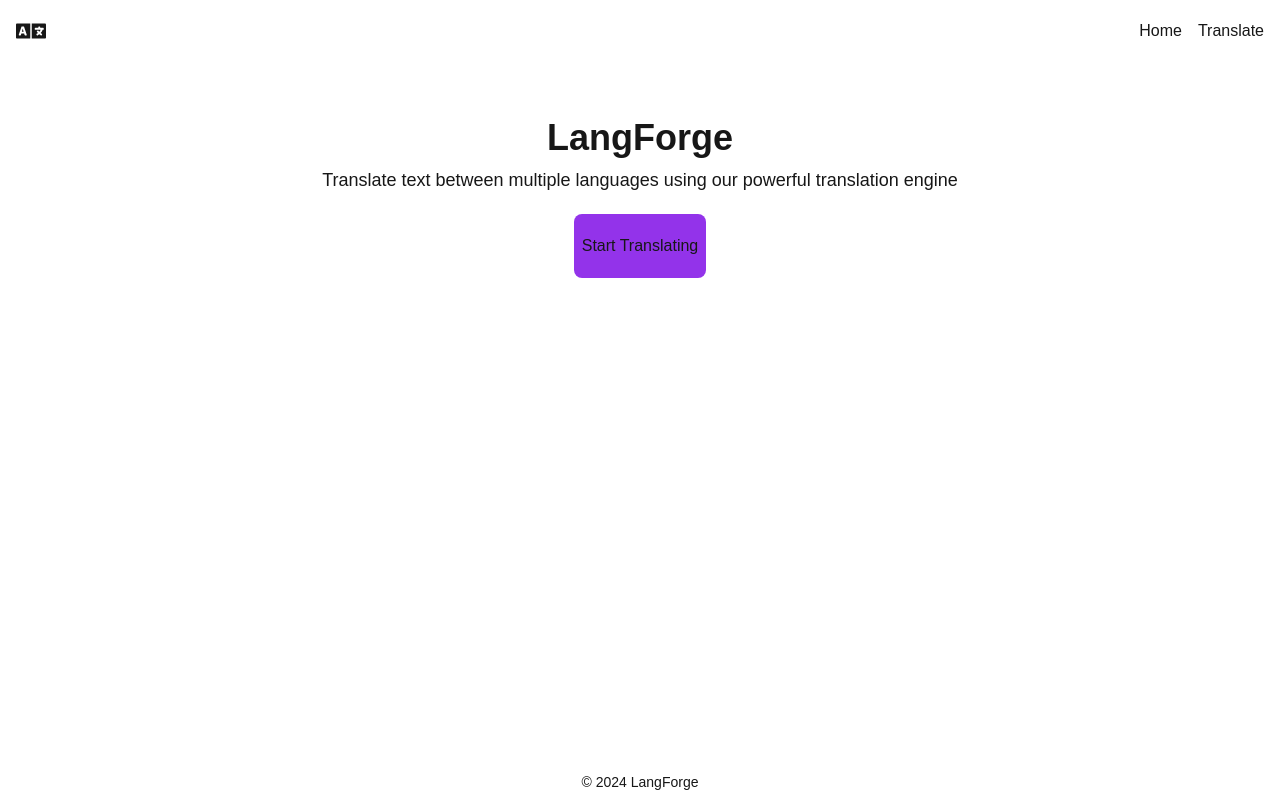
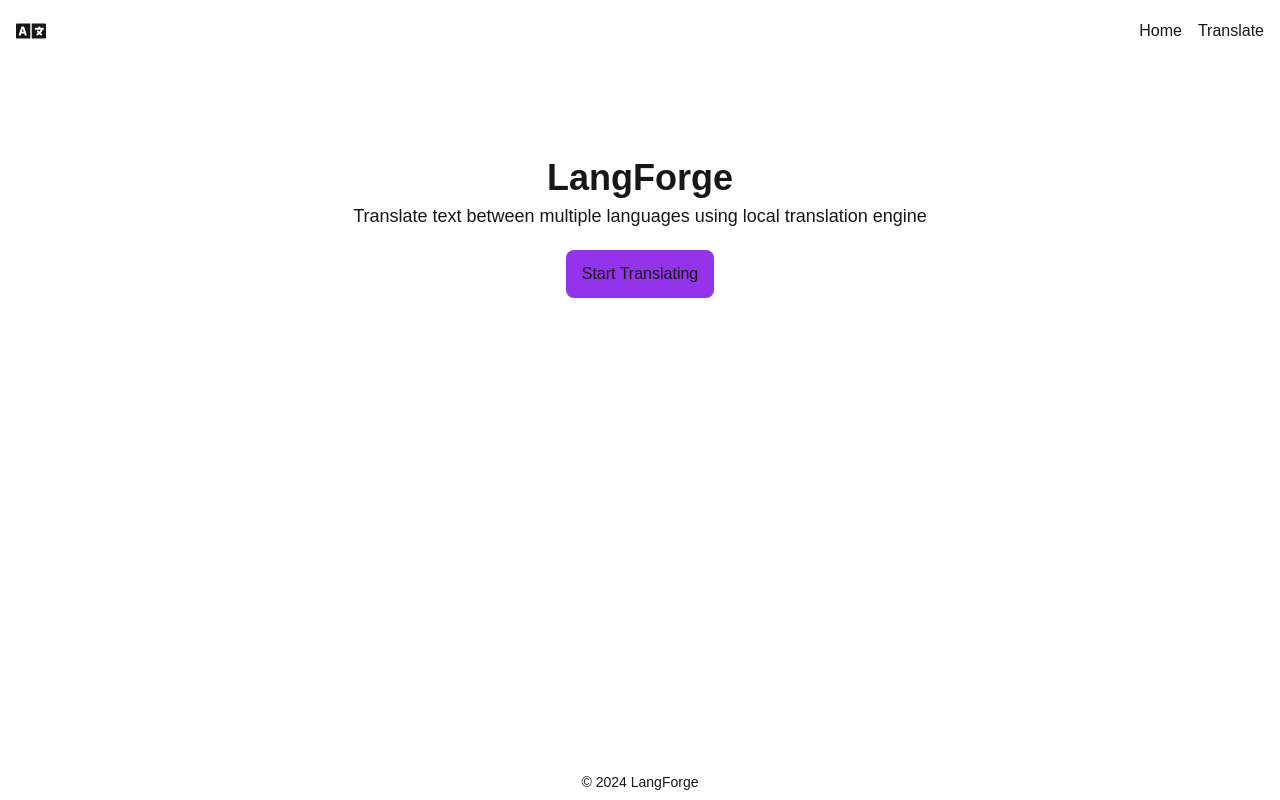
Before and after one commit to vpakarinen/langforge, a Next.js app in the folder frontend/langforge/: page / in a window 1280 px wide. Built offline with nearby package versions, Linux system fonts and the light colour scheme.

Commit message:
Small UI updates

```diff
--- a/frontend/langforge/src/components/Translate/TranslationForm.tsx
+++ b/frontend/langforge/src/components/Translate/TranslationForm.tsx
@@ -218,7 +218,7 @@ const TranslationForm = () => {
       {error && <p className="text-red-500">{error}</p>}
 
       <button
-        className={`w-full px-4 py-2 text-white bg-purple-600 hover:bg-purple-700 transition duration-200 focus:outline-none focus:ring-2 focus:ring-blue-500 focus:ring-opacity-50 ${
+        className={`w-full px-4 py-2 text-white bg-purple-600 rounded-md hover:bg-purple-700 transition duration-200 focus:outline-none focus:ring-2 focus:ring-blue-500 focus:ring-opacity-50 ${
           loading ? 'opacity-50 cursor-not-allowed' : ''
         }`}
         type="submit"
--- a/frontend/langforge/src/pages/index.tsx
+++ b/frontend/langforge/src/pages/index.tsx
@@ -3,18 +3,18 @@ import Link from 'next/link';
 
 const HomePage = () => {
   return (
-    <main className="flex items-center justify-center mt-10">
+    <main className="flex items-center justify-center mt-20">
       <div>
         <div className="text-center">
-          <h1 className="text-4xl font-semibold mb-2">
+          <h1 className="text-4xl font-semibold mb-1">
             LangForge
           </h1>
           <p className="text-lg mb-5">
-            Translate text between multiple languages using our powerful translation engine
+            Translate text between multiple languages using local translation engine
           </p>
         <Link
           href="/translate"
-          className="inline-block px-2 py-5 bg-purple-600 rounded-lg hover:bg-purple-700 transition duration-200"
+          className="inline-block px-4 py-3 bg-purple-600 rounded-lg hover:bg-purple-700 transition duration-200"
         >
           Start Translating
         </Link>
```
